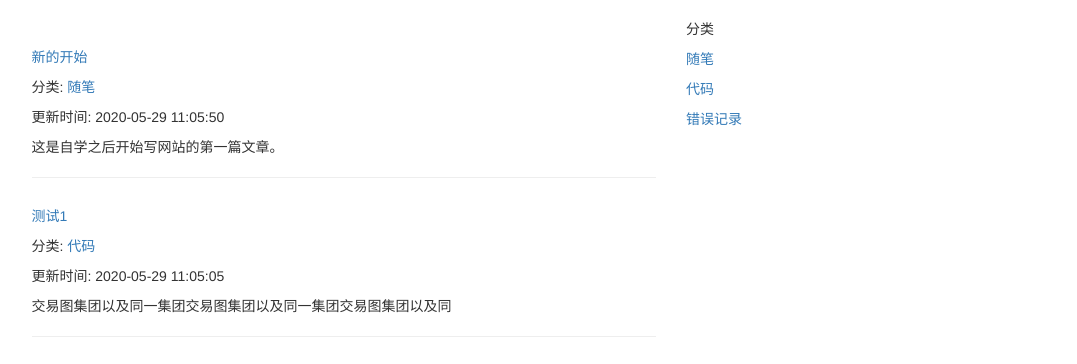
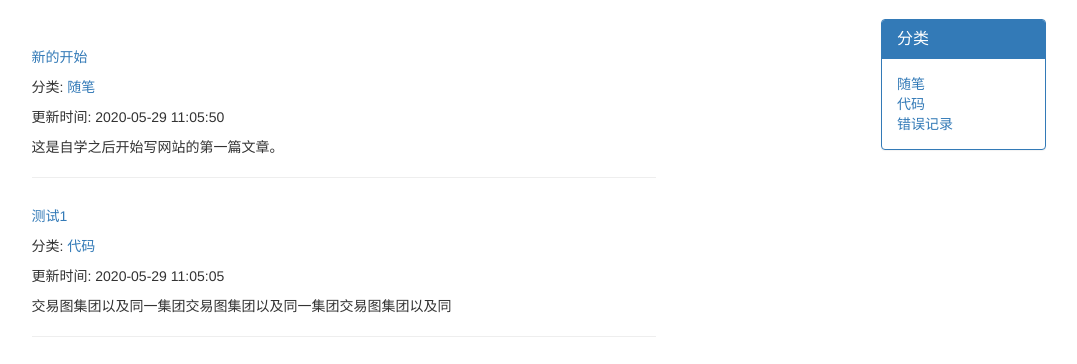
Before and after one commit to caoxunaaa/Mysite, a Django app: page /blog/ in a window 1280 px wide. Shown: the part 51-415 px from the top of the page, without its empty margins (164-1241 px from the left). Run offline with Django 3.2, Linux system fonts and the light colour scheme; data comes from the database, SQL or seed files in the repository; some libraries are stand-ins or nearby versions.

Commit message:
自学独立写博客网站。2st day.-栅格系统的使用（响应式布局）

```diff
--- a/blog/static/blog/blog.css
+++ b/blog/static/blog/blog.css
@@ -6,7 +6,3 @@ div.blog-list {
 p.title {
     margin-top: 2em;
 }
-
-p.title {
-    margin-top: 1em;
-}
--- a/blog/templates/blog/blog_list.html
+++ b/blog/templates/blog/blog_list.html
@@ -14,7 +14,7 @@
 {% block content %}
     <div class="container">
         <div class="row">
-            <div class="col-md-7 col-md-offset-1 col-xs-12">
+            <div class="col-md-7 col-md-offset-1 col-sm-8 col-xs-12">
                 {% for blog in blogs %}
                     <div class="blog-list">
                         <p class="title"><a href="{% url 'blog_detail' blog.pk %}">{{ blog }}</a></p>
@@ -25,11 +25,17 @@
                     </div>
                 {% endfor %}
             </div>
-            <div class="col-md-4 hidden-xs">
-                <p>分类</p>
-                {% for type in types %}
-                    <p><a href="{% url 'blog_with_type' type.pk %}">{{ type }}</a></p>
-                {% endfor %}
+            <div class="col-md-2 col-md-offset-2 col-sm-2 col-sm-offset-2 hidden-xs">
+                <div class="panel panel-primary">
+                    <div class="panel-heading">
+                        <h3 class="panel-title">分类</h3>
+                    </div>
+                    <div class="panel-body">
+                        {% for type in types %}
+                            <div><a href="{% url 'blog_with_type' type.pk %}">{{ type }}</a></div>
+                        {% endfor %}
+                    </div>
+                </div>
             </div>
         </div>
     </div>
```
Also changed, not shown: blog/templates/blog/blog_detail.html (+12 -6 lines).
